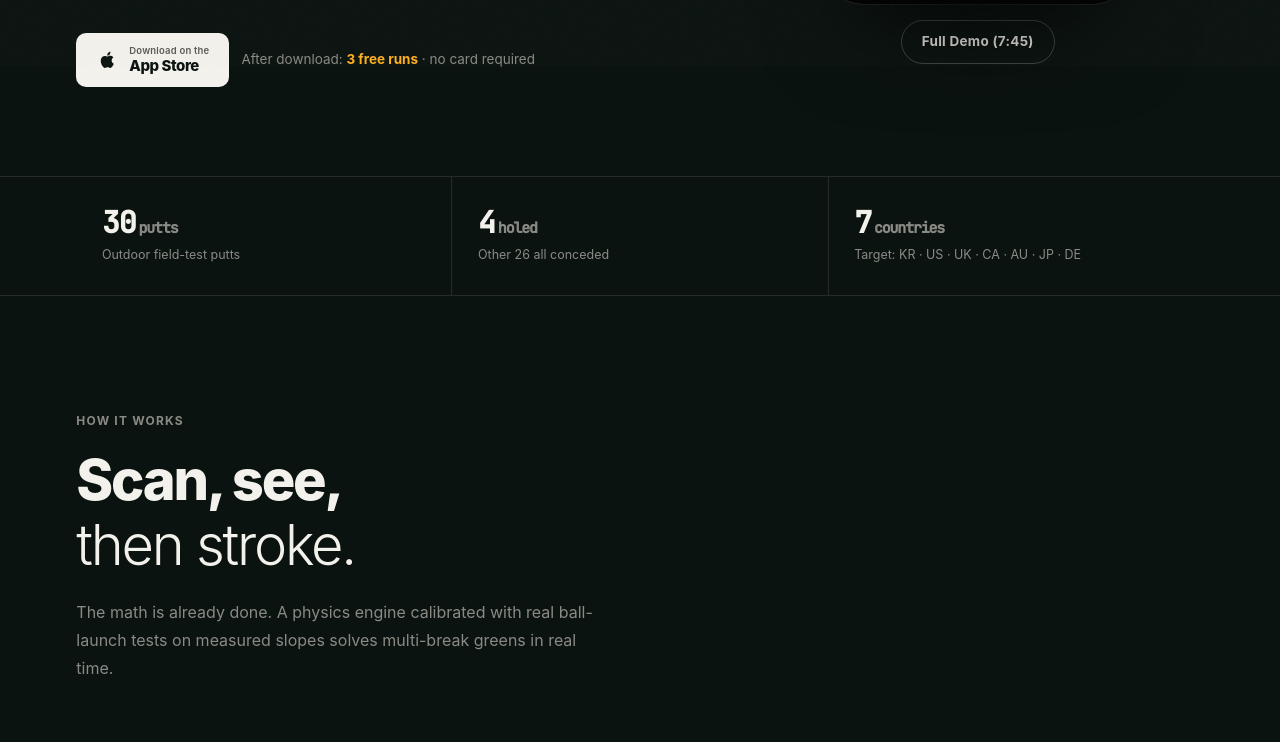
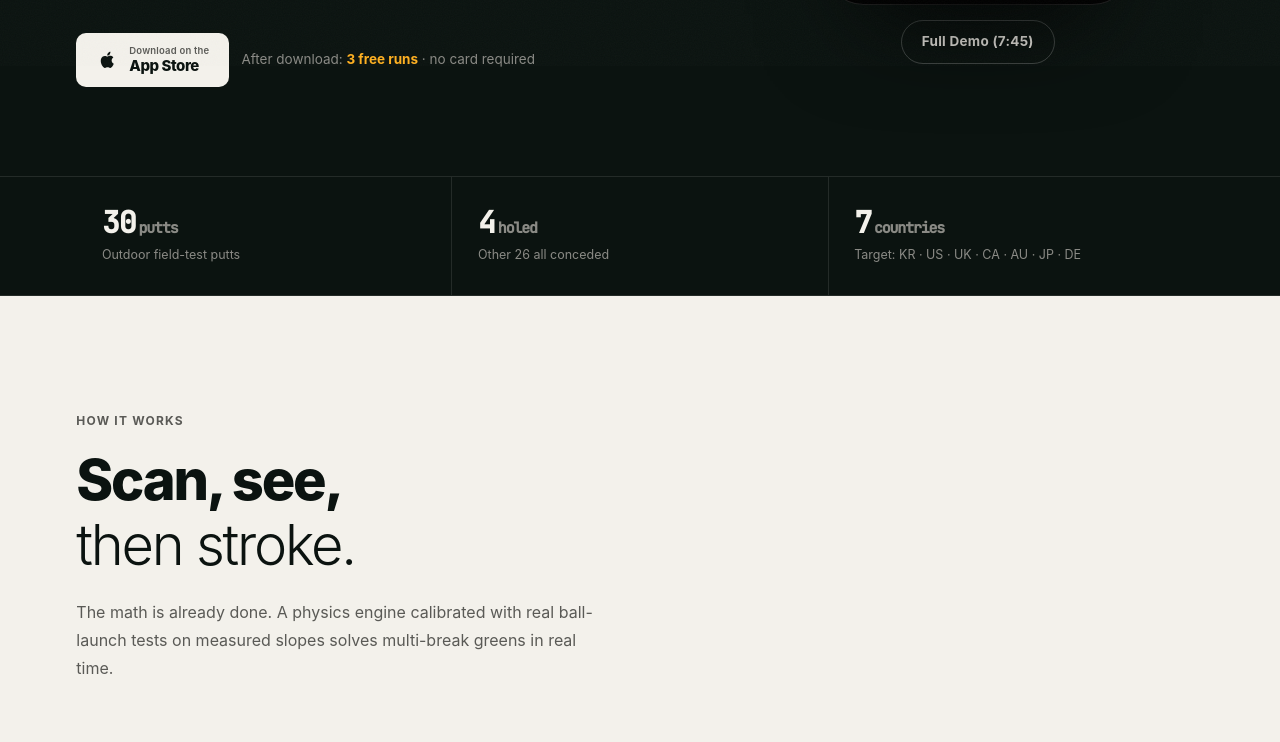
Before and after one commit to putthink72-design/PutthinkSite, a Next.js app: page /en in a window 1280 px wide. Shown: the part 734-1476 px from the top of the page. Built offline with nearby package versions, Linux system fonts and the light colour scheme; no server answers; a web font is replaced by a local one.

Commit message:
Match How It Works section background to Invite.
Use the same light (bone) surface so the two sections read as one visual family.

Co-authored-by: moneyearth100-tech <moneyearth100-tech@users.noreply.github.com>

```diff
--- a/src/components/home/HowItWorks.tsx
+++ b/src/components/home/HowItWorks.tsx
@@ -31,7 +31,7 @@ export function HowItWorks() {
   const t = dict.how;
 
   return (
-    <section className="sec" id="how">
+    <section className="sec light" id="how">
       <div className="wrap">
         <div className="head">
           <div className="eyebrow">{t.eyebrow}</div>
```
